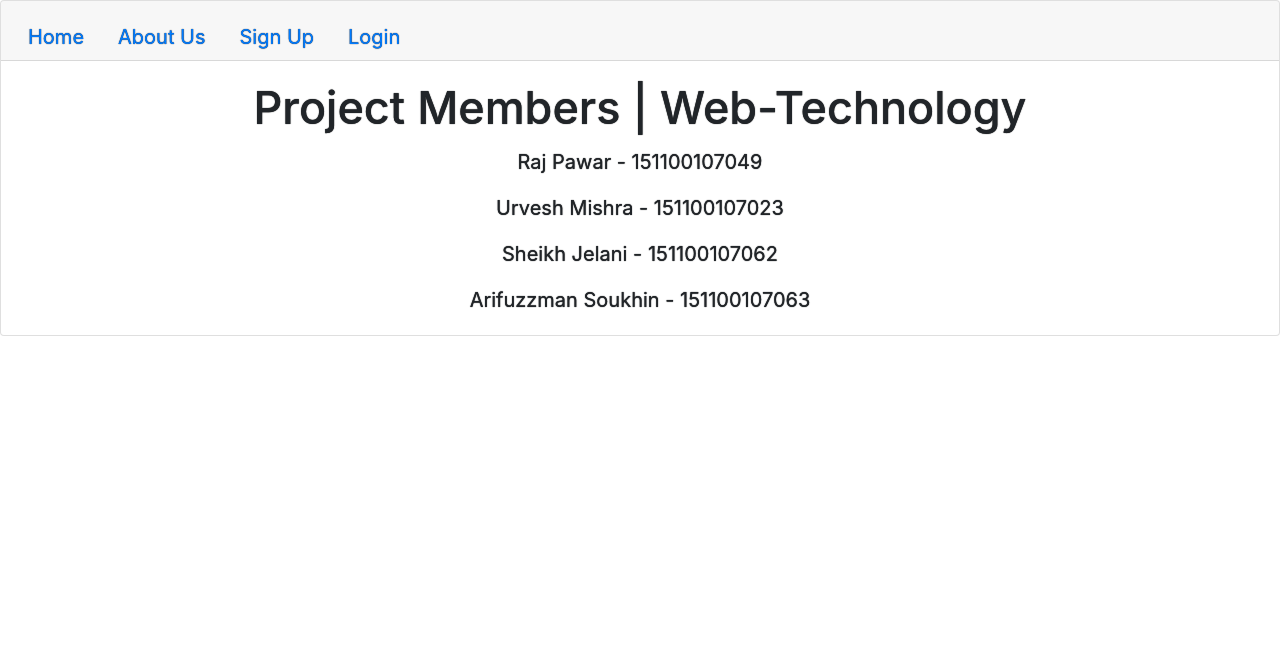
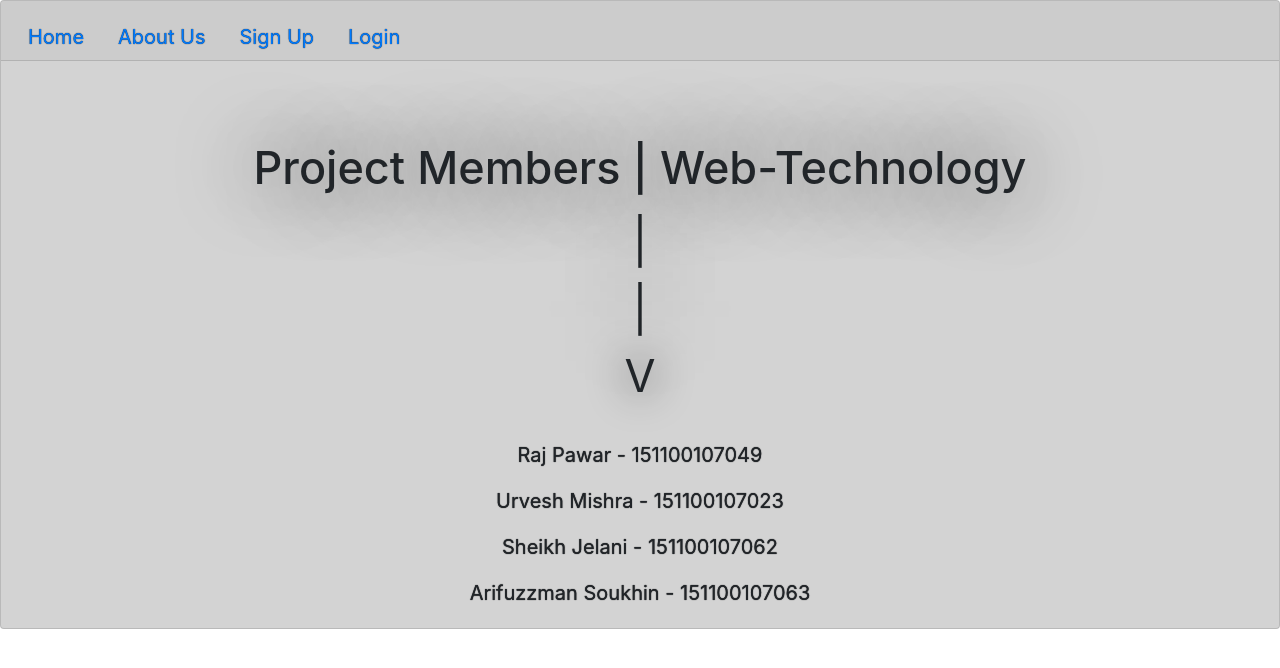
Before and after one commit to r-a-j/Web-Technology, a PHP site: page /about.php in a window 1280 px wide. Shown: the top 668 px of the page. Run offline with PHP 8.4, Linux system fonts and the light colour scheme.

Commit message:
included some style
basic black fonts

```diff
--- a/Foodie/about.php
+++ b/Foodie/about.php
@@ -9,7 +9,7 @@
 </head>
 <body>
 <meta http-equiv="refresh" />
-	<div class="card text-center" style="font-size: 20px; text-shadow: 0px 0px 1px #000000;">
+	<div class="card text-center" style="font-size: 20px; text-shadow: 0px 0px 1px #000000; background-color: lightgray;">
   <div class="card-header">
     <ul class="nav nav-tabs card-header-tabs">
       <li class="nav-item">
@@ -27,8 +27,20 @@
       </li>
     </ul>
   </div>
+  <br><br>
   <div class="card-body" align="center">
-    <h5 class="card-title" style="text-shadow: 0px 0px 1px #000000; font-size: 45px;" >Project Members | Web-Technology</h5>
+    <h5 class="card-title" style="text-shadow: 0px 0px 80px #000000; font-size: 45px;" >Project Members | Web-Technology</h5>
+    <div ss="card-title" align="center" style="text-shadow: 0px 0px 80px #000000; font-size: 45px;">
+          |
+    </div>
+
+    <div ss="card-title" align="center" style="text-shadow: 0px 0px 80px #000000; font-size: 45px;">
+          |
+    </div>
+
+    <div ss="card-title" align="center" style="text-shadow: 0px 0px 40px #000000; font-size: 45px;">
+          V
+    </div><br>
     <p class="card-text" style="text-shadow: 0px 0px 1px #000000; font-size: 20px;" >Raj Pawar - 151100107049</p>
     <p class="card-text" style="text-shadow: 0px 0px 1px #000000; font-size: 20px;" >Urvesh Mishra - 151100107023</p>
     <p class="card-text" style="text-shadow: 0px 0px 1px #000000; font-size: 20px;" >Sheikh Jelani - 151100107062</p>
--- a/Foodie/add.php
+++ b/Foodie/add.php
@@ -37,7 +37,7 @@ if(isset($_POST) & !empty($_POST))
 </head>
 <body>
 <meta http-equiv="refresh" />
-	<div class="card text-center" style="font-size: 20px; text-shadow: 0px 0px 1px #000000;">
+	<div class="card text-center" style="font-size: 20px; text-shadow: 0px 0px 1px #000000; background-color: lightgray;">
   <div class="card-header">
     <ul class="nav nav-tabs card-header-tabs">
       <li class="nav-item">
@@ -58,8 +58,8 @@ if(isset($_POST) & !empty($_POST))
 
 	<form method="POST" class="form-group">
       <div class="container">
-      <h3 class="display-1" class="card-title" style=" color: gray;                                                                                                    ;
-    text-shadow: 2px 2px 10px #000000; fint-family: Tahoma; ">Sign Up</h3><br>
+      <h3 class="display-1" class="card-title" style=" color: black;                                                                                                    ;
+    text-shadow: 2px 2px 50px #000000; fint-family: Tahoma; ">Sign Up</h3><br>
 
       <label for="username"><b style="text-shadow: 0px 0px 1px #000000; font-size: 30px;">Username</b></label>
       <input class="form-control form-control" type="text" placeholder="Enter Username" name="username" required><br><br>
--- a/Foodie/edit.php
+++ b/Foodie/edit.php
@@ -46,7 +46,7 @@ if(isset($_POST) & !empty($_POST))
 </head>
 <body>
 <meta http-equiv="refresh" />
-  <div class="card text-center" style="font-size: 20px; text-shadow: 0px 0px 1px #000000;">
+  <div class="card text-center" style="font-size: 20px; text-shadow: 0px 0px 1px #000000; background-color: lightgray;">
   <div class="card-header">
     <ul class="nav nav-tabs card-header-tabs">
       <li class="nav-item">
--- a/Foodie/index.php
+++ b/Foodie/index.php
@@ -9,7 +9,7 @@
 </head>
 <body>
 <meta http-equiv="refresh" />
-	<div class="card text-center" style="font-size: 20px; text-shadow: 0px 0px 1px #000000;">
+	<div class="card text-center" style="font-size: 20px; text-shadow: 0px 0px 1px #000000; background-color: lightgray;">
   <div class="card-header">
     <ul class="nav nav-tabs card-header-tabs">
       <li class="nav-item">
@@ -27,9 +27,9 @@
     </ul>
   </div>
   <div class="card-body">
-    <h1 class="display-1" class="card-title" style=" color: gray; text-shadow: 2px 5px 20px #000000; ">Foodie</h1>
+    <h1 class="display-1" class="card-title" style=" color: black; text-shadow: 2px 5px 20px #000000; ">Foodie</h1>
     <p class="card-text"><h3 style=" color: #2e4f96; text-shadow: 0px 0px 1px #000000; ">When you think of food, think ...:::Foodie:::...</h3></p>
-    <p class="card-text"><h5 style=" color: gray; text-shadow: 0px 0px 1px #0000ff; ">...:::Foodie:::... Guilt-Free meals by Pro-Chefs delivered in 20 mins ... !</h5></p>
+    <p class="card-text"><h5 style=" color: black; text-shadow: 0px 0px 1px #000000; ">...:::Foodie:::... Guilt-Free meals by Pro-Chefs delivered in 20 mins ... !</h5></p>
     <a href="add.php" class="btn btn-primary"><b style="text-shadow: 0px 0px 30px #000000;" >Sign Up</b></a>
   </div>
 </div>
--- a/Foodie/login.php
+++ b/Foodie/login.php
@@ -46,7 +46,6 @@
 ?>
 
 
-
 <html>
 <head>
 	<title>Login</title>
@@ -57,7 +56,7 @@
 </head>
 <body>
 <meta http-equiv="refresh" />
-	<div class="card text-center" style="font-size: 20px; text-shadow: 0px 0px 1px #000000;">
+	<div class="card text-center" style="font-size: 20px; text-shadow: 0px 0px 1px #000000; background-color: lightgray;">
   <div class="card-header">
     <ul class="nav nav-tabs card-header-tabs">
       <li class="nav-item">
@@ -74,7 +73,7 @@
 
   <form method="POST" class="form-group">
       <div class="container">
-      <h1 class="display-2" class="card-title" style=" color: gray; text-shadow: 2px 2px 10px #000000; font-family: arial; ">Login</h1><br>
+      <h1 class="display-2" class="card-title" style=" color: black; text-shadow: 2px 2px 50px #000000;">Login</h1><br>
 
       <label for="username"><b style="text-shadow: 0px 0px 1px #000000; font-size: 30px;" >Username</b></label>
       <input class="form-control form-control" type="text" placeholder="Enter Username" name="username" required><br><br>
--- a/Foodie/user.php
+++ b/Foodie/user.php
@@ -18,7 +18,7 @@
 </head>
 <body>
 <meta http-equiv="refresh" />
-    <div class="card text-center" style="font-size: 20px; text-shadow: 0px 0px 1px #000000;">
+    <div class="card text-center" style="font-size: 20px; text-shadow: 0px 0px 1px #000000; background-color: lightgray;">
   <div class="card-header">
     <ul class="nav nav-tabs card-header-tabs">
         <a class="nav-link" href="view.php">View</a>
--- a/Foodie/view.php
+++ b/Foodie/view.php
@@ -28,7 +28,7 @@ $res = mysqli_query($connection, $ReadSql);
 </head>
 <body>
 <meta http-equiv="refresh" />
-	<div class="card text-center" style="font-size: 20px; text-shadow: 0px 0px 1px #000000;">
+	<div class="card text-center" style="font-size: 20px; text-shadow: 0px 0px 1px #000000; background-color: lightgray;">
   <div class="card-header">
     <ul class="nav nav-tabs card-header-tabs">
       <li class="nav-item">
```
